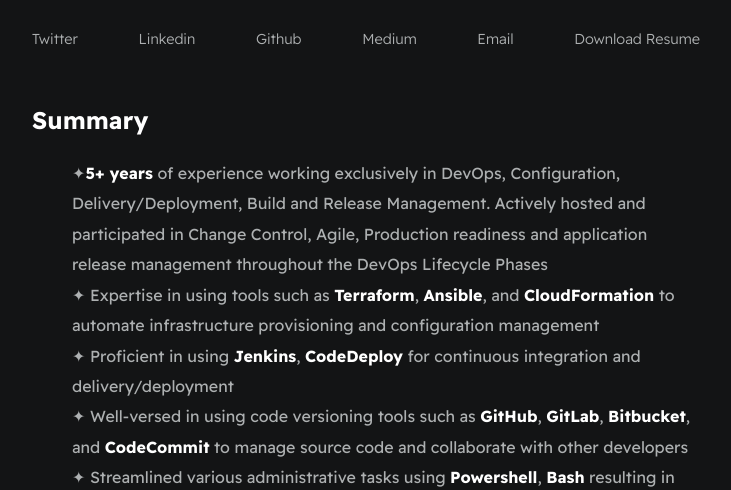
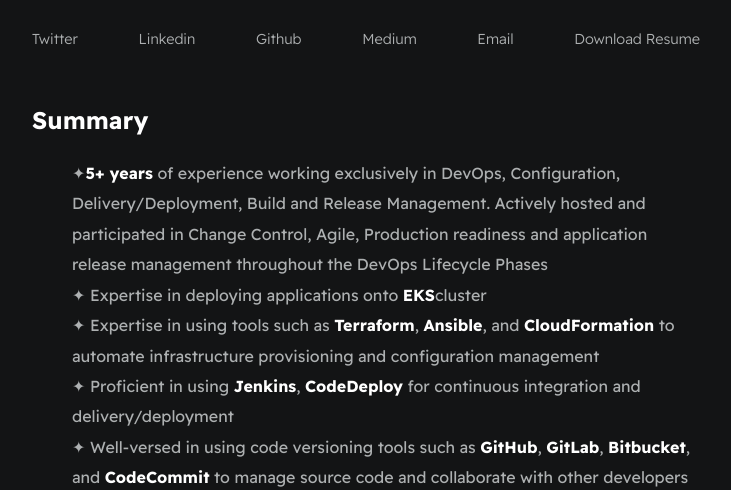
Before and after one commit to Hemanth-Yarlagadda/digital_resume, a plain HTML site: page index.html in a window 1280 px wide. Shown: the part 259-749 px from the top of the page, without its empty margins (274-1005 px from the left). Drawn offline with Linux system fonts and the light colour scheme; a script that the page names is missing.

Commit message:
updated bio

```diff
--- a/index.html
+++ b/index.html
@@ -37,6 +37,7 @@
                 <h2>Summary</h2>
                 <ul id="qualifications--list">
                     <li>✦<strong>5+ years</strong> of experience working exclusively in DevOps, Configuration, Delivery/Deployment, Build and Release Management. Actively hosted and participated in Change Control, Agile, Production readiness and application release management throughout the DevOps Lifecycle Phases </li>
+                    <li>✦ Expertise in deploying applications onto <strong>EKS</strong>cluster</li>
                     <li>✦ Expertise in using tools such as <strong>Terraform</strong>, <strong>Ansible</strong>, and <strong>CloudFormation</strong> to automate infrastructure provisioning and configuration management</li>
                     <li>✦ Proficient in using <strong>Jenkins</strong>, <strong>CodeDeploy</strong> for continuous integration and delivery/deployment</li>
                     <li>✦ Well-versed in using code versioning tools such as <strong>GitHub</strong>, <strong>GitLab</strong>, <strong>Bitbucket</strong>, and <strong>CodeCommit</strong> to manage source code and collaborate with other developers</li>
```
